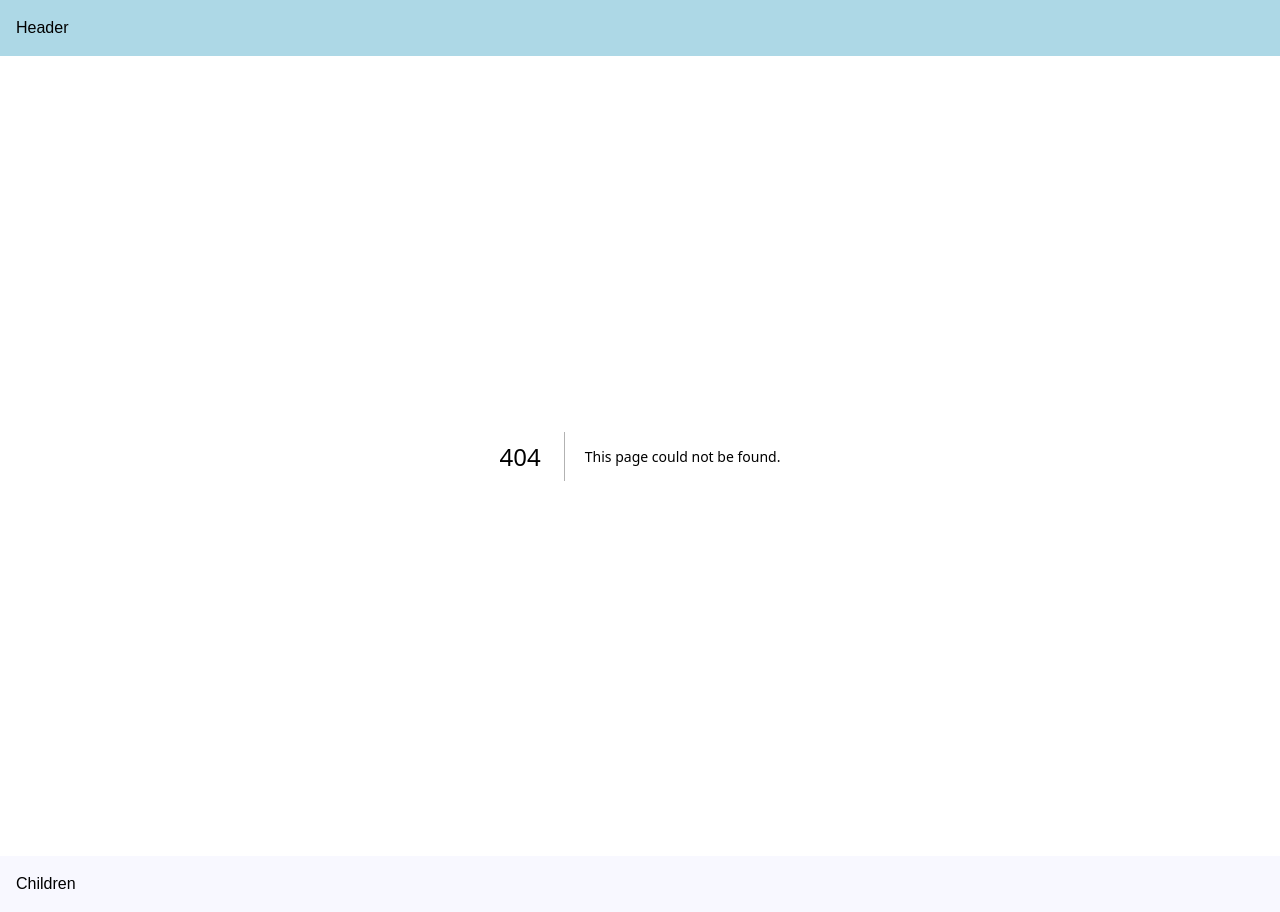
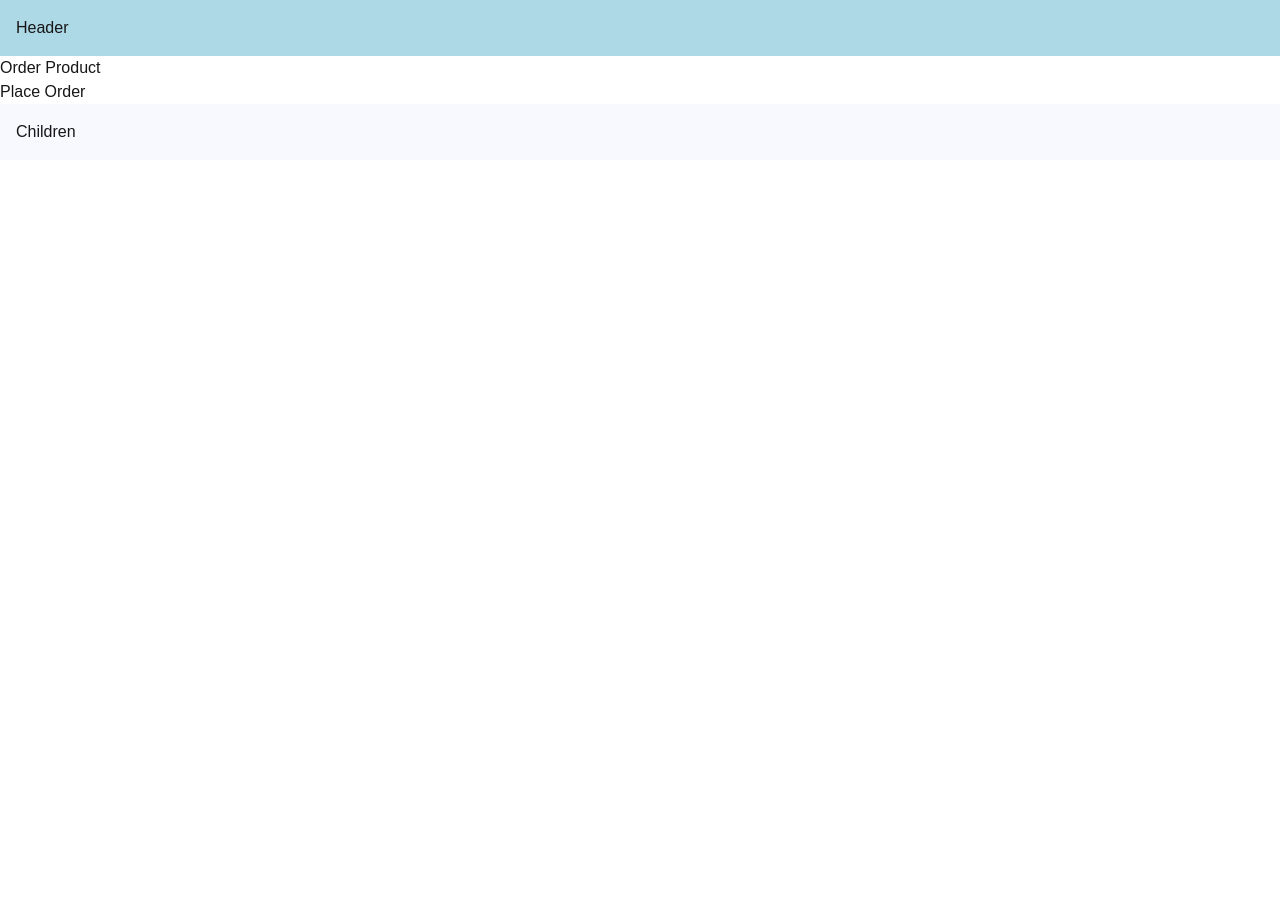
Before and after one commit to harshpratik2411/nextjs, a Next.js app: page /order-product in a window 1280 px wide. Before the commit this address had no page. After the commit the page ends 800 px from the top, so only its background shows below. Built offline with nearby package versions, Linux system fonts and the light colour scheme.

Commit message:
nothing changed

```diff
--- a/src/app/layout.tsx
+++ b/src/app/layout.tsx
@@ -1,6 +1,7 @@
 import type { Metadata } from "next";
 import { Geist, Geist_Mono } from "next/font/google";
 import "./globals.css";
+import { div } from "motion/react-client";
 
 const geistSans = Geist({
   variable: "--font-geist-sans",
@@ -26,10 +27,11 @@ export default function RootLayout({
 }: Readonly<{
   children: React.ReactNode;
 }>) {
+
     return (
+      <>
    <html lang="en">
       <body
-
         className={`${geistSans.variable} ${geistMono.variable} antialiased`}
         >
       <header
@@ -50,5 +52,6 @@ export default function RootLayout({
         </footer>
       </body>
     </html>
+          </>
   );
 }
--- /dev/null
+++ b/src/app/order-product/page.tsx
@@ -0,0 +1,18 @@
+"use client";
+import { useRouter } from 'next/navigation';
+
+export default function OrderProduct() {
+    const router = useRouter();
+
+    const handleClick = () => {
+        console.log("Placing order....");
+        router.push("/");
+    }
+
+    return (
+        <>
+            <h1>Order Product</h1>
+            <button onClick={handleClick}>Place Order</button>
+        </>
+    );
+}
--- a/src/app/page.tsx
+++ b/src/app/page.tsx
@@ -1,11 +1,15 @@
 import { div } from "motion/react-client";
 import Image from "next/image";
+import Link from "next/link";
 
 export default function Home() {
   return (
-
-        <div>
-          Welcome Sir!
-        </div>
+    <>
+      <h1>Welcome Sir!</h1>
+      <Link href="/blog">
+        Blog
+      </Link>
+        <Link href="/login"> Login </Link>
+    </>
   );
 }
```
Lines whose indentation alone changed are shown as unchanged.
